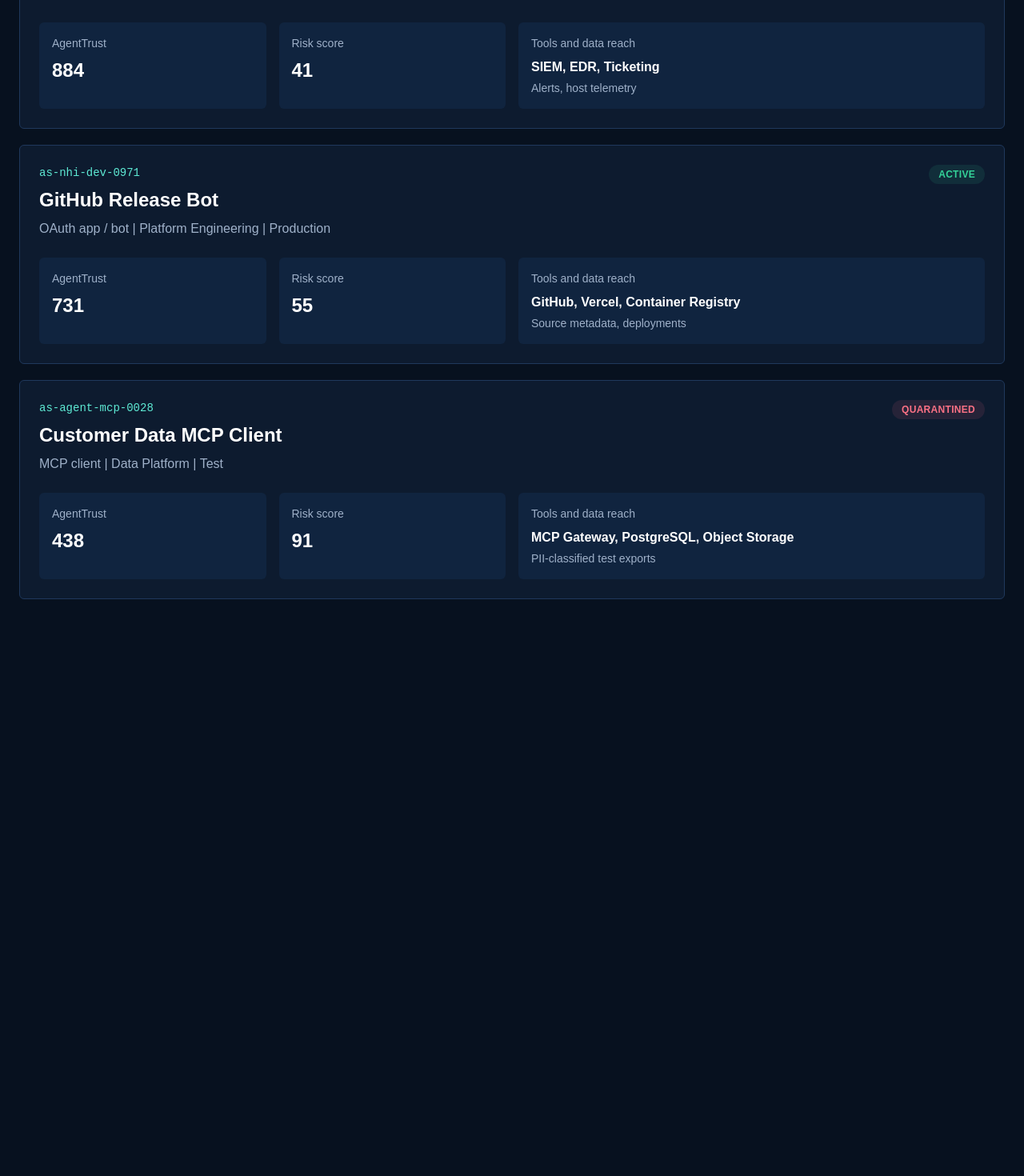
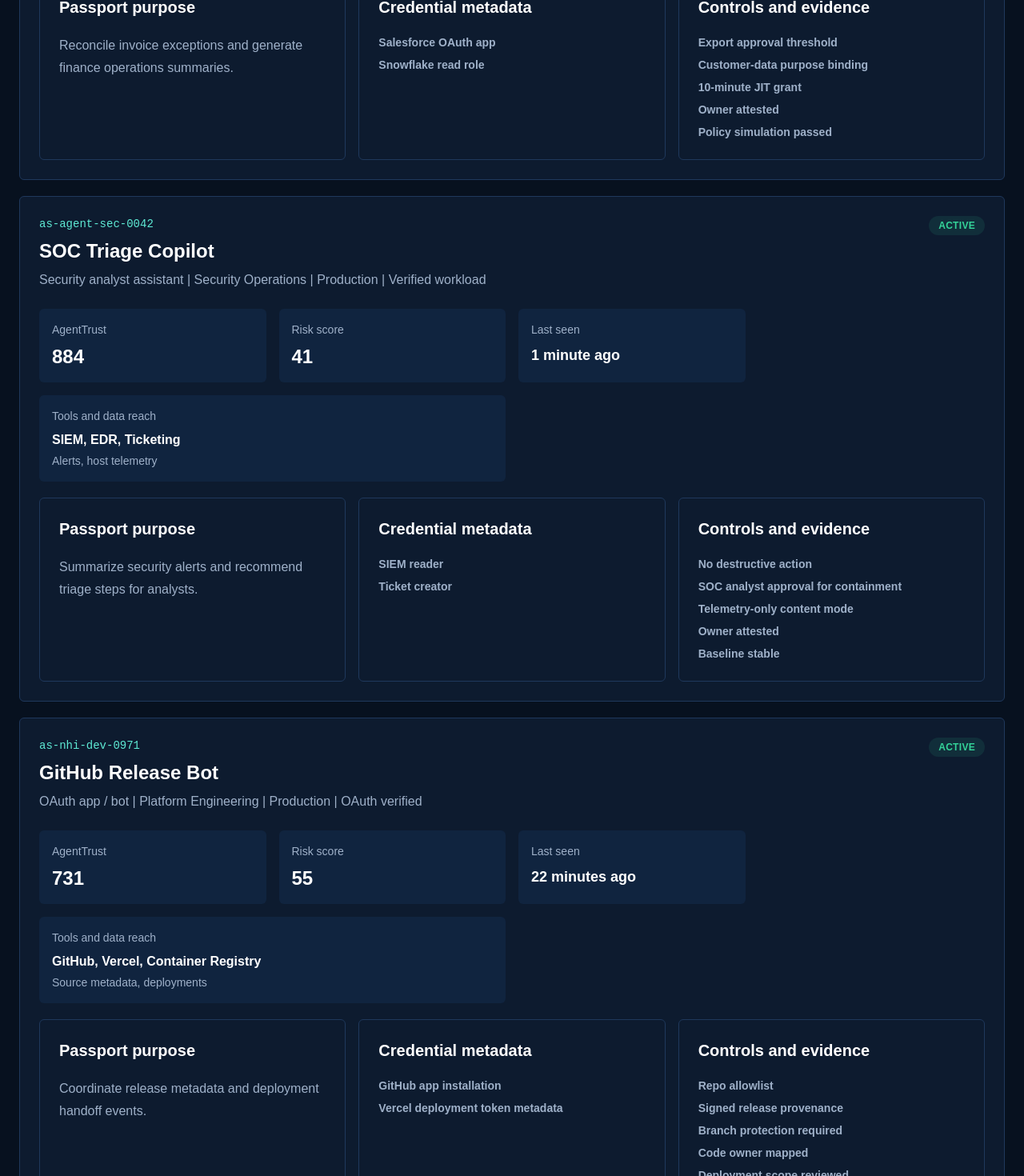
Before and after one commit to eokunbor8380/agent-shield, a Next.js app: page /agents in a window 1280 px wide. Shown: the part 820-2290 px from the top of the page at 80% size. Before the commit the page ends 1617 px from the top, so only its background shows below. Built offline with nearby package versions, Linux system fonts and the light colour scheme.

Commit message:
Polish AgentShield Phase 1.2 console

```diff
--- a/src/app/agents/page.tsx
+++ b/src/app/agents/page.tsx
@@ -1,4 +1,5 @@
 import { AppShell } from "@/components/AppShell";
+import { Panel } from "@/components/Panel";
 import { SectionIntro } from "@/components/SectionIntro";
 import { StatusPill } from "@/components/StatusPill";
 import { agents } from "@/data/agentShield";
@@ -19,7 +20,7 @@
                 <div>
                   <p className="font-mono text-sm text-brand">{agent.id}</p>
                   <h2 className="mt-2 text-2xl font-black text-white">{agent.name}</h2>
-                  <p className="mt-2 text-muted">{agent.type} | {agent.owner} | {agent.environment}</p>
+                  <p className="mt-2 text-muted">{agent.type} | {agent.owner} | {agent.environment} | {agent.assurance}</p>
                 </div>
                 <StatusPill value={agent.status} />
               </div>
@@ -32,11 +33,30 @@
                   <p className="text-sm text-muted">Risk score</p>
                   <p className="mt-2 text-2xl font-black text-white">{agent.riskScore}</p>
                 </div>
+                <div className="rounded-md bg-panel-strong p-4">
+                  <p className="text-sm text-muted">Last seen</p>
+                  <p className="mt-2 text-lg font-black text-white">{agent.lastSeen}</p>
+                </div>
                 <div className="rounded-md bg-panel-strong p-4 md:col-span-2">
                   <p className="text-sm text-muted">Tools and data reach</p>
                   <p className="mt-2 font-semibold text-white">{agent.tools.join(", ")}</p>
                   <p className="mt-1 text-sm text-muted">{agent.data}</p>
                 </div>
+              </div>
+              <div className="mt-5 grid gap-4 lg:grid-cols-3">
+                <Panel title="Passport purpose">
+                  <p className="leading-7 text-muted">{agent.passport.purpose}</p>
+                </Panel>
+                <Panel title="Credential metadata">
+                  <ul className="grid gap-2 text-sm font-semibold text-muted">
+                    {agent.passport.credentials.map((credential) => <li key={credential}>{credential}</li>)}
+                  </ul>
+                </Panel>
+                <Panel title="Controls and evidence">
+                  <ul className="grid gap-2 text-sm font-semibold text-muted">
+                    {[...agent.passport.controls, ...agent.passport.evidence].slice(0, 5).map((item) => <li key={item}>{item}</li>)}
+                  </ul>
+                </Panel>
               </div>
             </article>
           ))}
--- a/src/app/integrations/page.tsx
+++ b/src/app/integrations/page.tsx
@@ -17,6 +17,9 @@
               <p className="text-sm font-bold uppercase tracking-[0.16em] text-brand">{integration.status}</p>
               <h2 className="mt-4 text-2xl font-black text-white">{integration.name}</h2>
               <p className="mt-4 leading-7 text-muted">{integration.scope}</p>
+              <p className="mt-5 rounded-md bg-panel-strong px-3 py-2 text-sm font-semibold text-muted">
+                Freshness: {integration.freshness}
+              </p>
             </article>
           ))}
         </div>
--- a/src/app/risk/page.tsx
+++ b/src/app/risk/page.tsx
@@ -14,7 +14,7 @@
         />
         <div className="mt-10 overflow-hidden rounded-md border border-line">
           {findings.map((finding) => (
-            <div key={finding.id} className="grid gap-4 border-b border-line bg-panel p-5 last:border-b-0 md:grid-cols-[140px_1fr_180px] md:items-center">
+            <div key={finding.id} className="grid gap-4 border-b border-line bg-panel p-5 last:border-b-0 md:grid-cols-[140px_1fr_160px_120px] md:items-center">
               <StatusPill value={finding.severity} />
               <div>
                 <p className="font-mono text-xs text-brand">{finding.id}</p>
@@ -22,6 +22,10 @@
                 <p className="mt-1 text-sm text-muted">{finding.entity}</p>
               </div>
               <p className="text-sm font-semibold text-muted">{finding.status}</p>
+              <div className="text-sm">
+                <p className="font-bold text-white">{finding.owner}</p>
+                <p className="text-muted">{finding.due}</p>
+              </div>
             </div>
           ))}
         </div>
--- a/src/components/AppShell.tsx
+++ b/src/components/AppShell.tsx
@@ -6,6 +6,7 @@
   { label: "Agents", href: "/agents" },
   { label: "Risk", href: "/risk" },
   { label: "Policy", href: "/policy" },
+  { label: "Compliance", href: "/compliance" },
   { label: "Integrations", href: "/integrations" },
   { label: "Contact", href: "/contact" },
 ];
@@ -33,6 +34,12 @@
               </Link>
             ))}
           </nav>
+          <Link
+            href="/contact"
+            className="hidden rounded-md bg-brand px-4 py-2 text-sm font-black text-slate-950 hover:bg-brand-strong sm:inline-block"
+          >
+            Request demo
+          </Link>
         </div>
       </header>
       {children}
--- /dev/null
+++ b/src/components/MetricCard.tsx
@@ -0,0 +1,17 @@
+export function MetricCard({
+  label,
+  value,
+  delta,
+}: {
+  label: string;
+  value: string;
+  delta: string;
+}) {
+  return (
+    <div className="rounded-md border border-line bg-panel p-5">
+      <p className="text-sm font-semibold text-muted">{label}</p>
+      <p className="mt-3 text-3xl font-black text-white">{value}</p>
+      <p className="mt-2 text-sm text-brand">{delta}</p>
+    </div>
+  );
+}
--- /dev/null
+++ b/src/components/Panel.tsx
@@ -0,0 +1,19 @@
+export function Panel({
+  title,
+  description,
+  children,
+}: {
+  title: string;
+  description?: string;
+  children: React.ReactNode;
+}) {
+  return (
+    <section className="rounded-md border border-line bg-panel p-6">
+      <div className="mb-5">
+        <h2 className="text-xl font-black text-white">{title}</h2>
+        {description ? <p className="mt-2 text-sm leading-6 text-muted">{description}</p> : null}
+      </div>
+      {children}
+    </section>
+  );
+}
--- a/src/data/agentShield.ts
+++ b/src/data/agentShield.ts
@@ -1,5 +1,6 @@
 export type AgentStatus = "active" | "review" | "quarantined";
 export type Severity = "critical" | "high" | "medium" | "low";
+export type IntegrationStatus = "Connected" | "Demo-ready" | "Planned" | "Needs setup";
 
 export const metrics = [
   { label: "Agents discovered", value: "1,248", delta: "+18 this week" },
@@ -20,6 +21,14 @@
     riskScore: 68,
     tools: ["Salesforce", "SharePoint", "Snowflake"],
     data: "Customer records, invoices",
+    assurance: "Platform attested",
+    lastSeen: "4 minutes ago",
+    passport: {
+      purpose: "Reconcile invoice exceptions and generate finance operations summaries.",
+      credentials: ["Salesforce OAuth app", "Snowflake read role"],
+      controls: ["Export approval threshold", "Customer-data purpose binding", "10-minute JIT grant"],
+      evidence: ["Owner attested", "Policy simulation passed", "Recent access review"],
+    },
   },
   {
     id: "as-agent-sec-0042",
@@ -32,6 +41,14 @@
     riskScore: 41,
     tools: ["SIEM", "EDR", "Ticketing"],
     data: "Alerts, host telemetry",
+    assurance: "Verified workload",
+    lastSeen: "1 minute ago",
+    passport: {
+      purpose: "Summarize security alerts and recommend triage steps for analysts.",
+      credentials: ["SIEM reader", "Ticket creator"],
+      controls: ["No destructive action", "SOC analyst approval for containment", "Telemetry-only content mode"],
+      evidence: ["Owner attested", "Baseline stable", "No critical findings"],
+    },
   },
   {
     id: "as-nhi-dev-0971",
@@ -44,6 +61,14 @@
     riskScore: 55,
     tools: ["GitHub", "Vercel", "Container Registry"],
     data: "Source metadata, deployments",
+    assurance: "OAuth verified",
+    lastSeen: "22 minutes ago",
+    passport: {
+      purpose: "Coordinate release metadata and deployment handoff events.",
+      credentials: ["GitHub app installation", "Vercel deployment token metadata"],
+      controls: ["Repo allowlist", "Signed release provenance", "Branch protection required"],
+      evidence: ["Code owner mapped", "Deployment scope reviewed", "Token rotation due in 21 days"],
+    },
   },
   {
     id: "as-agent-mcp-0028",
@@ -56,6 +81,14 @@
     riskScore: 91,
     tools: ["MCP Gateway", "PostgreSQL", "Object Storage"],
     data: "PII-classified test exports",
+    assurance: "Unverified MCP client",
+    lastSeen: "Suspended",
+    passport: {
+      purpose: "Prototype customer-data query assistant in test environment.",
+      credentials: ["Test database role", "Object storage temporary grant"],
+      controls: ["Quarantined", "No production route", "Manual approval required"],
+      evidence: ["Schema drift detected", "Sensitive export finding", "Kill switch exercised"],
+    },
   },
 ];
 
@@ -66,6 +99,8 @@
     severity: "critical" as Severity,
     entity: "Legacy Data Export Principal",
     status: "Open",
+    owner: "IAM Engineering",
+    due: "Today",
   },
   {
     id: "AS-FND-1014",
@@ -73,6 +108,8 @@
     severity: "high" as Severity,
     entity: "Finance Reconciliation Agent",
     status: "Approval required",
+    owner: "Finance Operations",
+    due: "2 days",
   },
   {
     id: "AS-FND-1022",
@@ -80,6 +117,8 @@
     severity: "medium" as Severity,
     entity: "GitHub Release Bot",
     status: "Review scheduled",
+    owner: "Platform Engineering",
+    due: "7 days",
   },
 ];
 
@@ -102,8 +141,21 @@
 ];
 
 export const integrations = [
-  { name: "Microsoft Entra / Azure", status: "Planned", scope: "Service principals, managed identities, roles" },
-  { name: "AWS IAM", status: "Planned", scope: "Roles, policies, access keys, workload identities" },
-  { name: "GitHub", status: "Demo-ready", scope: "Apps, bots, repos, actions permissions" },
-  { name: "Kubernetes", status: "Planned", scope: "Service accounts, workloads, namespaces" },
+  { name: "Microsoft Entra / Azure", status: "Planned" as IntegrationStatus, scope: "Service principals, managed identities, roles", freshness: "Not connected" },
+  { name: "AWS IAM", status: "Planned" as IntegrationStatus, scope: "Roles, policies, access keys, workload identities", freshness: "Not connected" },
+  { name: "GitHub", status: "Demo-ready" as IntegrationStatus, scope: "Apps, bots, repos, actions permissions", freshness: "Mock sync: 9 minutes ago" },
+  { name: "Kubernetes", status: "Planned" as IntegrationStatus, scope: "Service accounts, workloads, namespaces", freshness: "Not connected" },
 ];
+
+export const timeline = [
+  { time: "16:42", event: "Finance agent requested Salesforce export", decision: "Approval required" },
+  { time: "16:41", event: "Policy bundle v0.1 evaluated sensitive-data threshold", decision: "Challenge" },
+  { time: "16:35", event: "GitHub release bot completed deployment metadata sync", decision: "Allow" },
+  { time: "16:20", event: "MCP client route disabled by quarantine control", decision: "Deny" },
+];
+
+export const evidenceControls = [
+  { framework: "NIST CSF", control: "Govern and identify autonomous access paths", status: "Mapped" },
+  { framework: "ISO 27001", control: "Privileged access and access review evidence", status: "Draft" },
+  { framework: "SOC 2", control: "Change, access, and monitoring evidence", status: "Mapped" },
+];
```
Also changed, not shown: src/app/compliance/page.tsx (added, +30 -0 lines), src/app/dashboard/page.tsx (+21 -14 lines).
